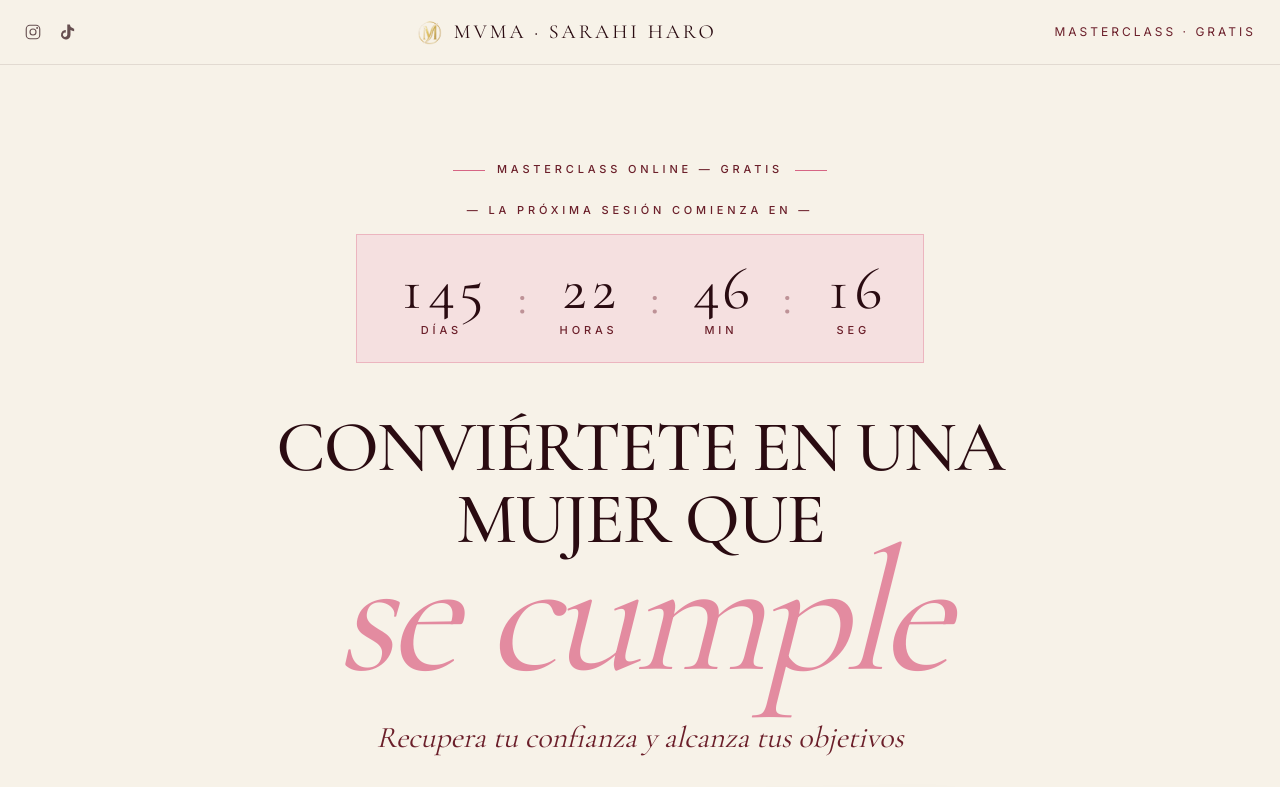
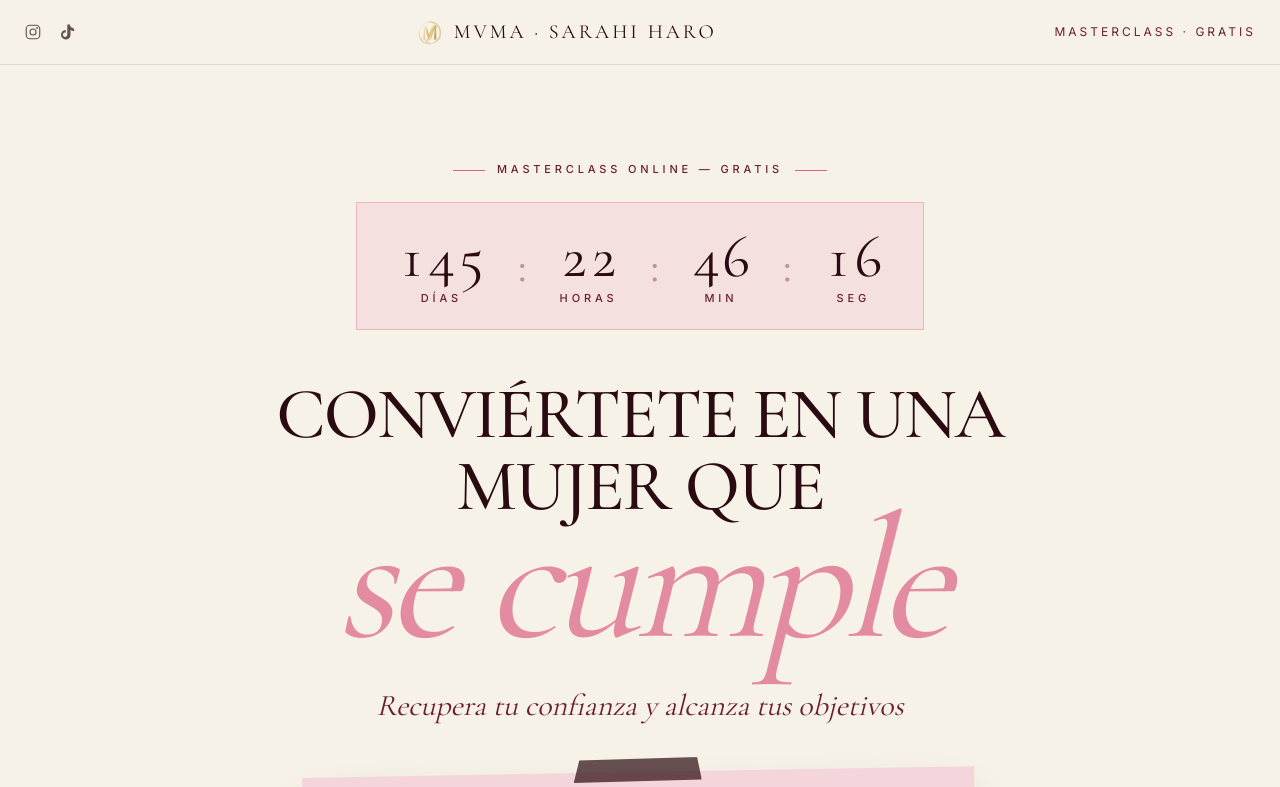
Before and after one commit to sarahi-hs/mvmaacademy.com, a Next.js app: page /masterclass in a window 1280 px wide. Shown: the top 787 px of the page. Built offline with nearby package versions, Linux system fonts and the light colour scheme.

Commit message:
copy(masterclass): quitar 'La próxima sesión comienza en' arriba del countdown
Sarahi lo pidió quitar. Countdown queda solo dentro de su caja rosa
suave, sin subtítulo previo.

Co-Authored-By: Claude Opus 4.7 <noreply@anthropic.com>

```diff
--- a/src/app/masterclass/page.tsx
+++ b/src/app/masterclass/page.tsx
@@ -124,9 +124,6 @@ export default function MasterclassPage() {
 
           {/* COUNTDOWN arriba */}
           <div className="mb-10 md:mb-12">
-            <p className="editorial-eyebrow mb-4 text-tinto">
-              — La próxima sesión comienza en —
-            </p>
             <div className="inline-block bg-rosa-suave/60 border border-rosa-vivo/50 px-6 md:px-10 py-5 md:py-6">
               <Countdown targetIso={MASTERCLASS.nextSessionIso} />
             </div>
```
